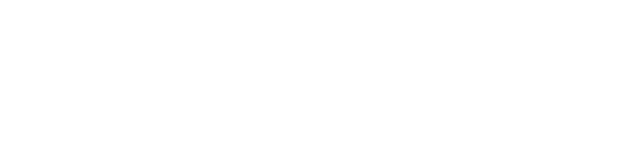
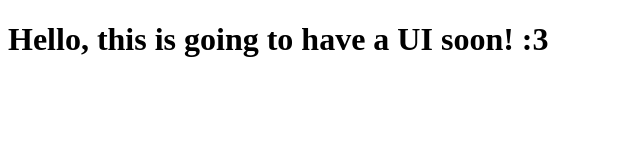
Before and after one commit to code-Brian/rockpaperscissors, a plain HTML site: page index.html in a window 1280 px wide. Shown: the whole page, without its empty margins (0-640 px from the left). Drawn offline with Linux system fonts and the light colour scheme.

Commit message:
testing the branch function of Git

```diff
--- a/index.html
+++ b/index.html
@@ -7,6 +7,7 @@
   <title>Rock Paper Scissors</title>
 </head>
 <body>
+  <h1> Hello, this is going to have a UI soon! :3</h1>
   <script>
     //This function generates a random int for computerPlay() to use.
     function getRandomInt() {
```
